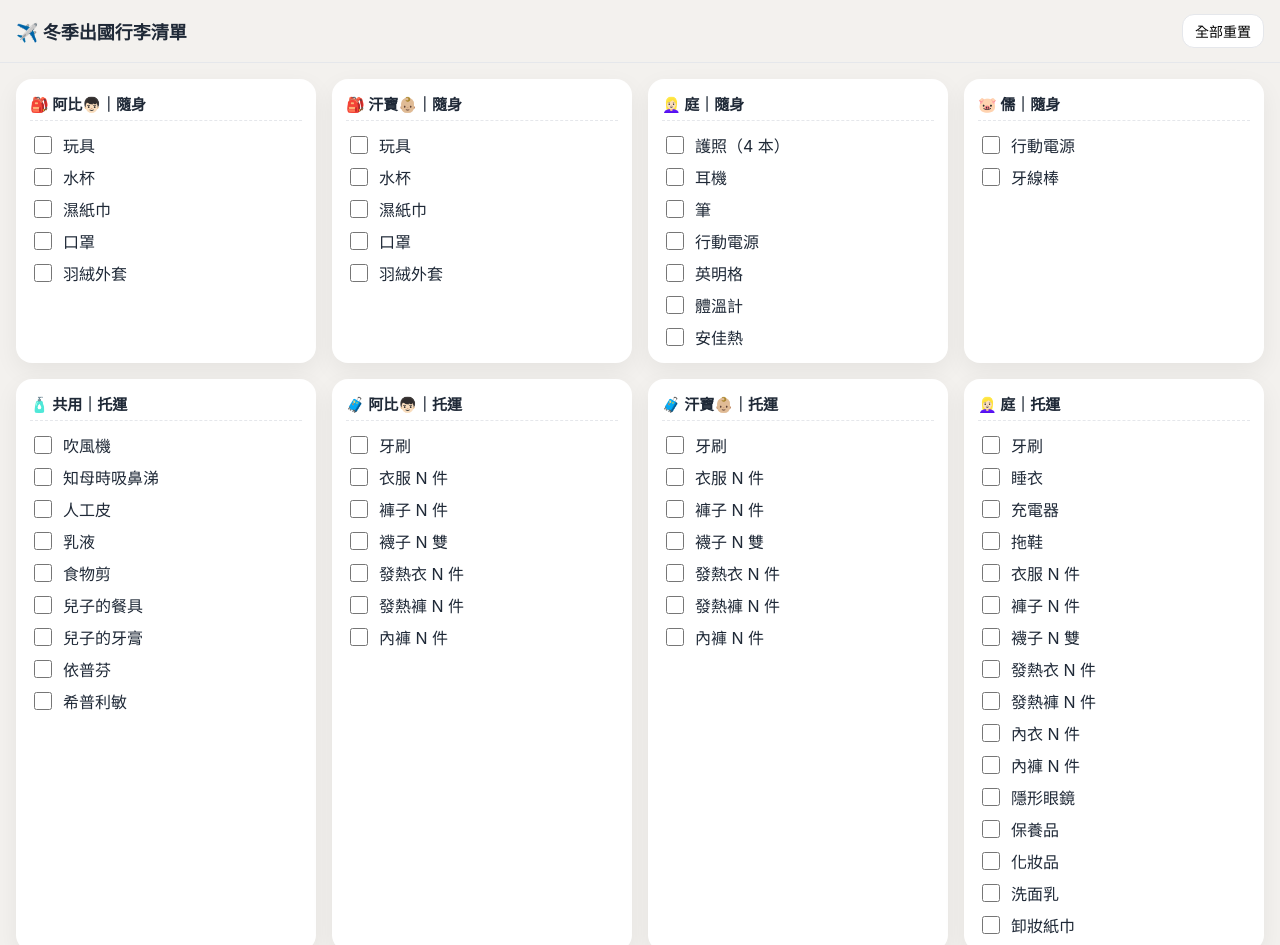
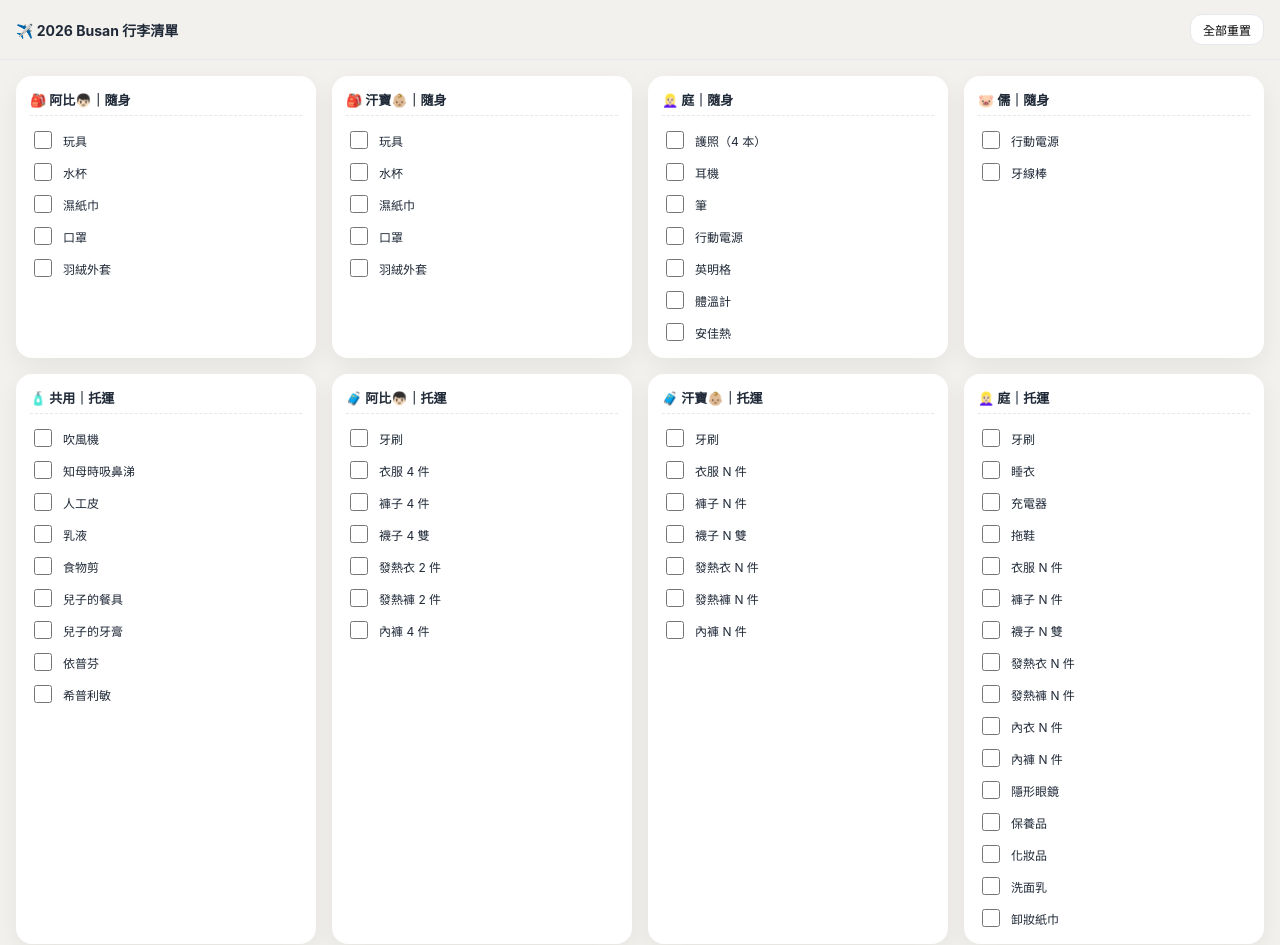
Before and after one commit to ZT0121/Travel, a plain HTML site: page Packing/PackingChecklistWinter.html in a window 1280 px wide. Shown: the top 945 px of the page. Drawn offline with Linux system fonts and the light colour scheme.

Commit message:
Update PackingChecklistWinter.html

```diff
--- a/Packing/PackingChecklistWinter.html
+++ b/Packing/PackingChecklistWinter.html
@@ -3,7 +3,7 @@
 <head>
 <meta charset="utf-8">
 <meta name="viewport" content="width=device-width, initial-scale=1">
-<title>✈️ 冬季出國行李清單</title>
+<title>✈️ 2026 Busan 行李清單</title>
 <style>
 :root{
   --bg:#f3f1ee;
@@ -20,6 +20,7 @@ body{
   font-family:-apple-system,BlinkMacSystemFont,"Segoe UI","Noto Sans TC",sans-serif;
   background:var(--bg);
   color:var(--ink);
+  font-size:12px; /* ← 加這行（建議先 14px） */
 }
 header{
   position:sticky; top:0;
@@ -28,13 +29,13 @@ header{
   display:flex; justify-content:space-between; align-items:center;
   border-bottom:1px solid var(--line);
 }
-h1{font-size:18px;margin:0}
+h1{font-size:14px;margin:0}
 button{
   border:1px solid var(--line);
   background:#fff;
   border-radius:12px;
   padding:6px 12px;
-  font-size:14px;
+  font-size:12px;
 }
 main{
   padding:16px;
@@ -49,7 +50,7 @@ main{
   padding:14px 14px 10px;
 }
 .card h2{
-  font-size:15px;
+  font-size:13px;
   margin:0 0 8px;
   border-bottom:1px dashed var(--line);
   padding-bottom:6px;
@@ -83,7 +84,7 @@ footer{
 <body>
 
 <header>
-  <h1>✈️ 冬季出國行李清單</h1>
+  <h1>✈️ 2026 Busan 行李清單</h1>
   <button onclick="resetAll()">全部重置</button>
 </header>
 
@@ -153,12 +154,12 @@ footer{
 <h2>🧳 阿比👦🏻｜托運</h2>
 <ul>
 <li><label><input type="checkbox"><span>牙刷</span></label></li>
-<li><label><input type="checkbox"><span>衣服 N 件</span></label></li>
-<li><label><input type="checkbox"><span>褲子 N 件</span></label></li>
-<li><label><input type="checkbox"><span>襪子 N 雙</span></label></li>
-<li><label><input type="checkbox"><span>發熱衣 N 件</span></label></li>
-<li><label><input type="checkbox"><span>發熱褲 N 件</span></label></li>
-<li><label><input type="checkbox"><span>內褲 N 件</span></label></li>
+<li><label><input type="checkbox"><span>衣服 4 件</span></label></li>
+<li><label><input type="checkbox"><span>褲子 4 件</span></label></li>
+<li><label><input type="checkbox"><span>襪子 4 雙</span></label></li>
+<li><label><input type="checkbox"><span>發熱衣 2 件</span></label></li>
+<li><label><input type="checkbox"><span>發熱褲 2 件</span></label></li>
+<li><label><input type="checkbox"><span>內褲 4 件</span></label></li>
 </ul>
 </div>
 
@@ -217,7 +218,7 @@ footer{
 </main>
 
 <footer>
-  同一個檔案可重複使用｜勾選會自動記住
+    同一個檔案可重複使用｜勾選會自動記住
 </footer>
 
 <script>
```
